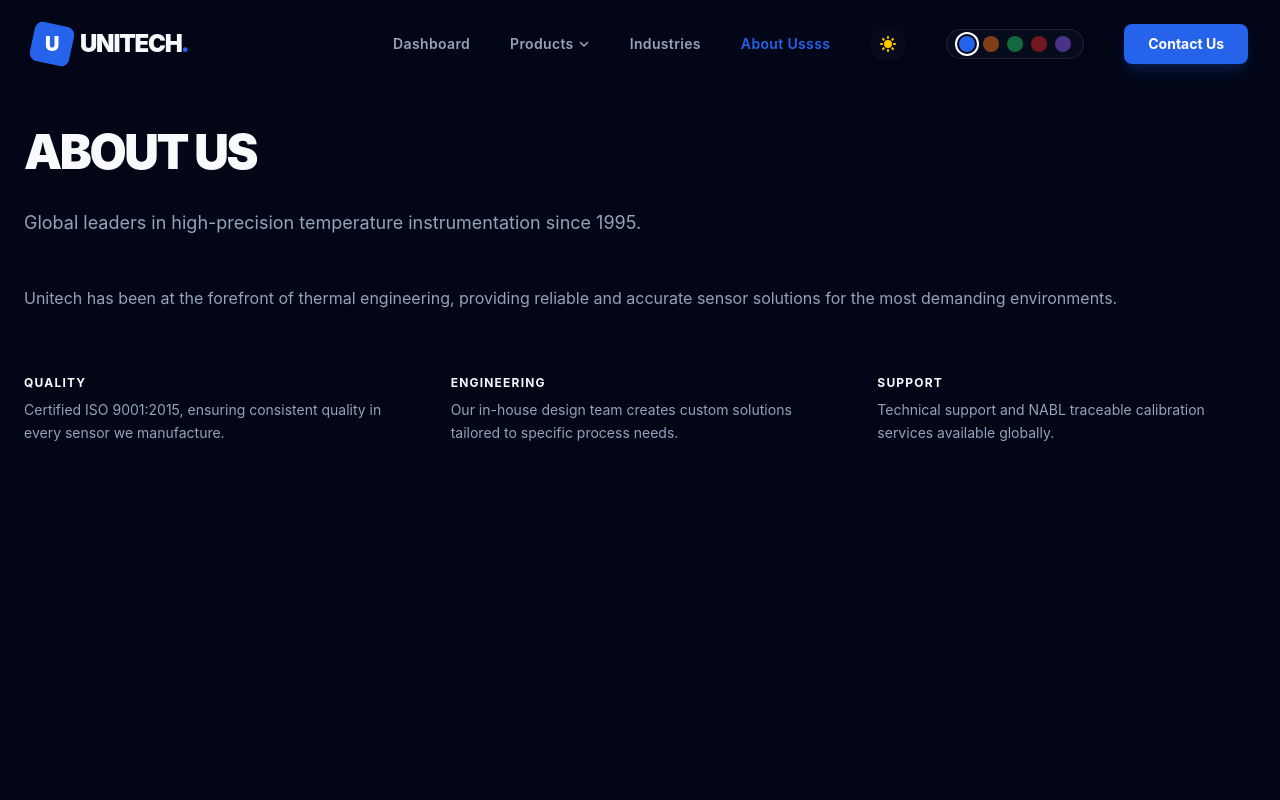
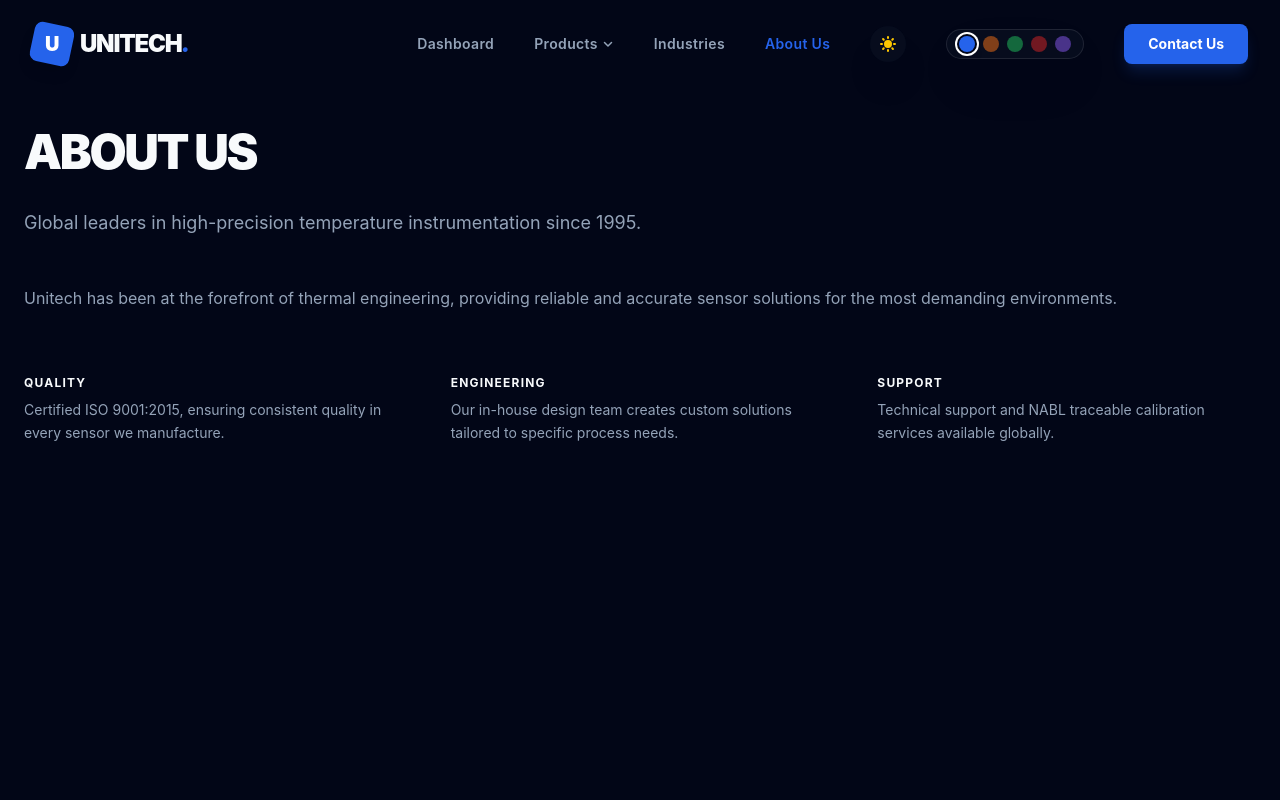
Before and after one commit to 0Anil0/unitech, a React (Vite) app: page /about in a window 1280 px wide. Shown: the top 800 px of the page. Built offline with nearby package versions, Linux system fonts and the light colour scheme.

Commit message:
Remove that testig code

```diff
--- a/src/components/Header.jsx
+++ b/src/components/Header.jsx
@@ -80,7 +80,7 @@ const Header = () => {
               Industries
             </NavLink>
             <NavLink to="/about" className={({ isActive }) => `nav-link text-sm font-semibold tracking-wide ${isActive ? 'text-brand-accent' : ''}`}>
-              About Ussss
+              About Us
             </NavLink>
 
             {/* Background Theme Toggle */}
```
